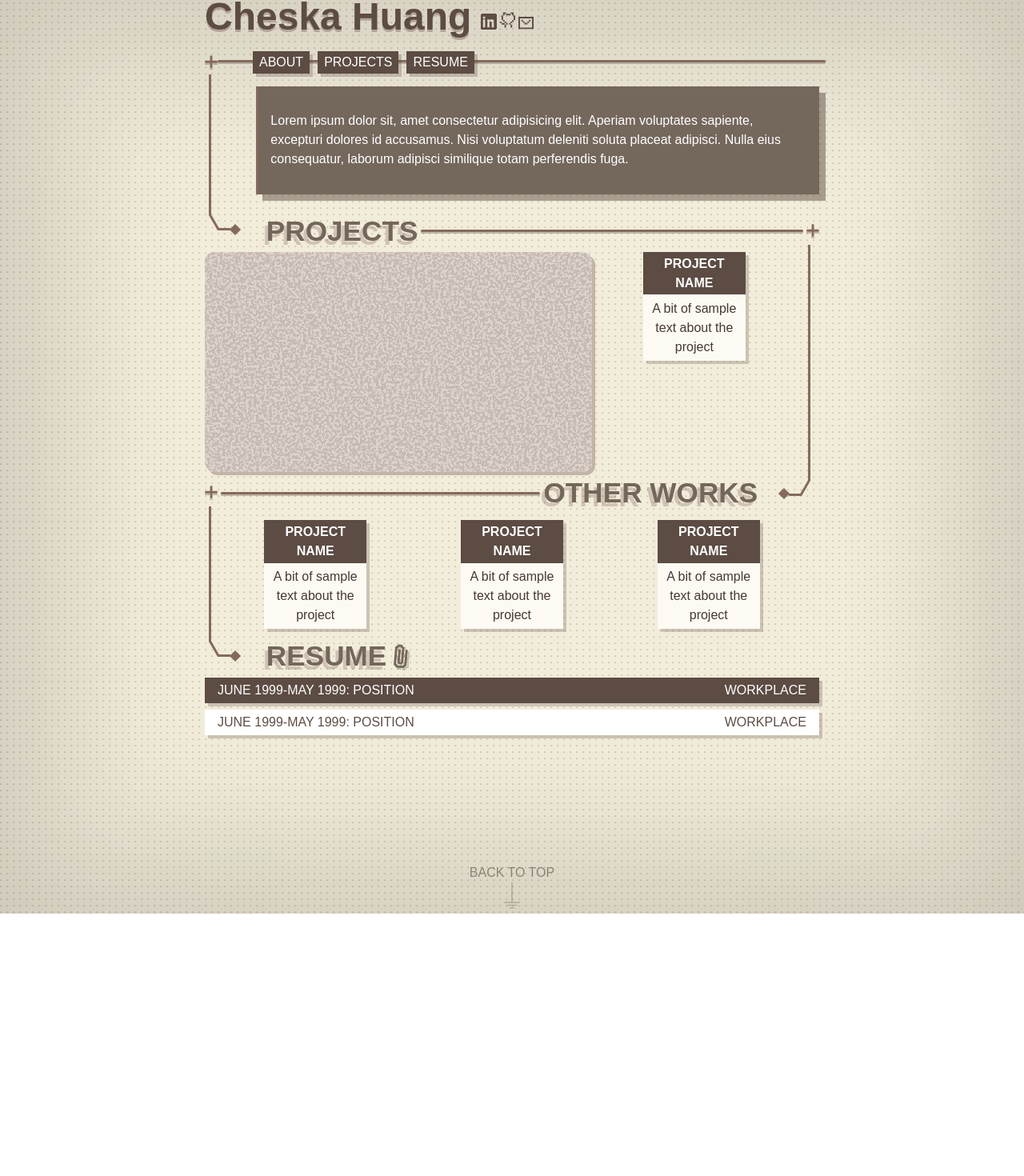
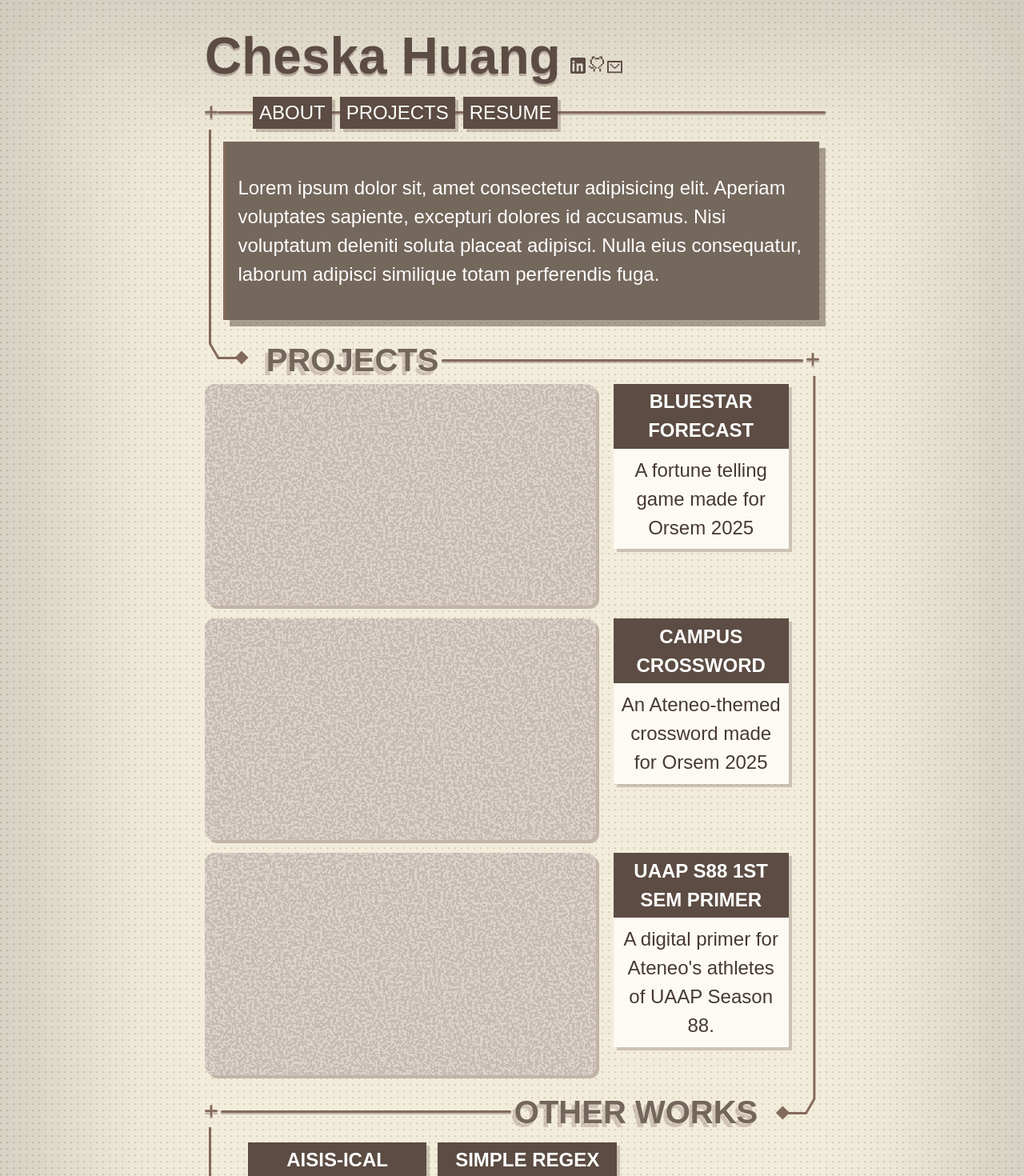
Before and after one commit to lawrencetheabhorrence/lawrencetheabhorrence.github.io, a Svelte app: page / in a window 1280 px wide. Shown: the part 5-1475 px from the top of the page at 80% size. Before the commit the page ends 1147 px from the top, so only its background shows below. Built offline with nearby package versions, Linux system fonts and the light colour scheme; a web font is replaced by a local one.

Commit message:
with site data

```diff
--- a/src/App.svelte
+++ b/src/App.svelte
@@ -1,4 +1,5 @@
 <script lang="ts">
+  import { sitedata } from "./sitedata";
   let navHeight: number | undefined = $state();
   let socialsHeight: number | undefined = $state();
   let aboutHeight: number | undefined = $state();
@@ -7,6 +8,8 @@
 
   let projectHeight: number | undefined = $state();
   let projectHeaderHeight: number | undefined = $state();
+  let otherHeaderHeight: number | undefined = $state();
+  let otherHeight: number | undefined = $state();
   let projectLineTop = $derived(
     (socialsHeight ?? 0) +
       (navHeight ?? 0) +
@@ -15,13 +18,10 @@
       10,
   );
 
-  let otherHeaderHeight: number | undefined = $state();
-  let otherHeight: number | undefined = $state();
-
+  let resumeHeaderHeight: number | undefined = $state();
   let otherLineTop = $derived(
-    projectLineTop + (projectHeight ?? 0) + (otherHeaderHeight ?? 0),
+    projectLineTop + (projectHeight ?? 0) + (otherHeaderHeight ?? 0) + 15,
   );
-  let resumeHeaderHeight: number | undefined = $state();
 </script>
 
 <main id="main">
@@ -42,12 +42,12 @@
     </div>
     <div
       class="node-line"
-      style="top: {projectLineTop}px; right: -27px; transform: scaleX(-1); transform-origin: bottom left;"
+      style="top: {projectLineTop}px; right: 5px; transform: scaleX(-1); transform-origin: bottom center;"
     >
       <div
         class="vert-line"
-        style:height|important="{(projectHeight ?? 0) -
-          5 +
+        style:height|important="{(projectHeight ?? 0) +
+          10 +
           Math.floor((otherHeaderHeight ?? 0) / 2)}px"
       ></div>
       <div
@@ -87,8 +87,8 @@
       <img src="/cross.svg" />
       <div class="line" />
       <ul class="links">
-        <li>About</li>
-        <li>Projects</li>
+        <li><a href="#about-me">About</a></li>
+        <li><a href="#projects">Projects</a></li>
         <li>Resume</li>
       </ul>
     </nav>
@@ -110,13 +110,15 @@
       <img src="/cross.svg" />
     </section>
     <section bind:offsetHeight={projectHeight} id="projects">
+      {#each sitedata.projects as project}
         <article class="project-item">
-        <img src="/placeholder.svg" />
+          <img src={project.image ?? "/placeholder.svg"} />
           <article class="project-card">
-          <h3>Project Name</h3>
-          <p>A bit of sample text about the project</p>
+            <h3>{project.name}</h3>
+            <p>{project.description}</p>
           </article>
         </article>
+      {/each}
     </section>
     <section
       bind:offsetHeight={otherHeaderHeight}
@@ -128,18 +130,12 @@
       <h2>OTHER WORKS</h2>
     </section>
     <section bind:offsetHeight={otherHeight} id="other-projects">
+      {#each sitedata.otherProjects as project}
         <article class="project-card">
-        <h3>Project Name</h3>
-        <p>A bit of sample text about the project</p>
+          <h3>{project.name}</h3>
+          <p>{project.description}</p>
         </article>
-      <article class="project-card">
-        <h3>Project Name</h3>
-        <p>A bit of sample text about the project</p>
-      </article>
-      <article class="project-card">
-        <h3>Project Name</h3>
-        <p>A bit of sample text about the project</p>
-      </article>
+      {/each}
     </section>
     <section
       bind:offsetHeight={resumeHeaderHeight}
@@ -150,14 +146,12 @@
       <img src="/memory_paperclip.svg" />
     </section>
     <section id="resume">
+      {#each sitedata.resume as job}
         <article class="position-row">
-        <p>June 1999-May 1999: Position</p>
-        <p>Workplace</p>
+          <p>{job.date}: {job.position}</p>
+          <p>{job.organization}</p>
         </article>
-      <article class="position-row">
-        <p>June 1999-May 1999: Position</p>
-        <p>Workplace</p>
-      </article>
+      {/each}
     </section>
     <a href="#main">
       <section id="end">
@@ -170,12 +164,17 @@
 
 <style>
   main {
-    width: 100vw;
-    max-width: 100vw;
+    width: 100%;
+    margin-top: 5vh;
+    max-width: 100%;
     min-height: 100vh;
     display: flex;
     flex-flow: column nowrap;
     align-items: center;
+  }
+
+  a {
+    color: white;
   }
 
   main > div {
@@ -193,7 +192,7 @@
 
   #socials-header h1 {
     font-family: "Jersey 25", sans-serif;
-    font-size: 3rem;
+    font-size: 4rem;
     margin: 0;
     margin-right: 0.5rem;
     text-shadow: 0 3px 0 rgba(76, 37, 37, 0.28);
@@ -243,13 +242,13 @@
   p,
   h3 {
     font-family: "Jersey 15", sans-serif;
-    font-size: 1rem;
+    font-size: 1.5rem;
   }
 
   h2 {
     font-family: "Jersey 20", sans-serif;
     color: #73665b;
-    font-size: 2.2rem;
+    font-size: 2.5rem;
     text-shadow: -4px 5px 0 rgba(76, 37, 37, 0.2);
     text-transform: uppercase;
     margin: 0;
@@ -261,13 +260,13 @@
     padding: 2px 8px;
     color: white;
     font-family: "Jersey 15", sans-serif;
-    font-size: 1rem;
+    font-size: 1.5rem;
     text-transform: uppercase;
     box-shadow: 4px 4px 0 0 rgba(89, 74, 66, 0.28);
   }
 
   section#about-me {
-    margin-left: 5vw;
+    margin-left: 3%;
     background: #74675c;
     padding: 2%;
     box-shadow: 8px 8px 0 0 rgba(71, 52, 41, 0.43);
@@ -285,8 +284,8 @@
   }
 
   article.project-card {
-    width: 10vw;
-    min-width: 108px;
+    width: 30%;
+    min-width: 150px;
     box-shadow: 4px 4px 0 0 rgba(92, 76, 67, 0.26);
   }
 
@@ -315,14 +314,15 @@
 
   .project-item {
     display: flex;
-    padding-right: 10%;
+    padding-right: 5%;
     width: 100%;
     align-items: flex-start;
+    margin-bottom: 2vh;
   }
 
   .project-item > img {
     flex-grow: 1;
-    margin-right: 5vw;
+    margin-right: 3%;
     border-radius: 12px;
     max-width: 70%;
     box-shadow: 4px 4px 0.3px 0 rgba(190, 176, 164, 0.92);
@@ -389,7 +389,20 @@
     padding: 8px 2%;
     display: grid;
     grid-template-columns: repeat(3, 1fr);
+    margin-left: 5%;
+    gap: 2%;
     place-items: center;
+  }
+
+  #other-projects .project-card {
+    width: 100%;
+    height: 100%;
+    display: flex;
+    flex-flow: column nowrap;
+  }
+
+  #other-projects .project-card p {
+    flex-grow: 1;
   }
 
   .node-line {
@@ -406,7 +419,7 @@
   .node-line .line {
     box-shadow: none;
     background-color: #846a5b;
-    width: 16px;
+    width: 90%;
     border-radius: 0;
     height: 3px;
     position: relative;
@@ -415,12 +428,12 @@
   }
 
   .node-line .diamond {
-    width: 10px;
+    width: 12px;
     aspect-ratio: 1 / 1;
     background-color: #846a5b;
     transform: rotate(45deg);
     position: absolute;
-    bottom: 1.2%;
-    right: 0;
+    bottom: 2px;
+    left: 90%;
   }
 </style>
--- a/src/app.css
+++ b/src/app.css
@@ -11,6 +11,7 @@
   text-rendering: optimizeLegibility;
   -webkit-font-smoothing: antialiased;
   -moz-osx-font-smoothing: grayscale;
+  scroll-behavior: smooth;
 }
 
 a {
@@ -28,6 +29,8 @@ body {
   display: flex;
   place-items: center;
   min-width: 100vw;
+  max-width: 100vw;
+  overflow-x: clip;
   min-height: 100vh;
   background: top left / 8px repeat url("/bgtile.svg");
   box-shadow:
--- /dev/null
+++ b/src/sitedata.ts
@@ -0,0 +1,67 @@
+export const sitedata = {
+  socials: {
+    linkedIn: "",
+    gitHub: "",
+    email: ""
+  },
+  aboutText: "",
+  projects: [
+    {
+      image: null,
+      name: "Bluestar Forecast",
+      description: "A fortune telling game made for Orsem 2025",
+      link: "bluestar.theguidon.com"
+    },
+    {
+      image: null,
+      name: "Campus Crossword",
+      description: "An Ateneo-themed crossword made for Orsem 2025",
+      link: "bluelingo.theguidon.com"
+    },
+    {
+      image: null,
+      name: "UAAP S88 1st Sem Primer",
+      description: "A digital primer for Ateneo's athletes of UAAP Season 88.",
+      link: ""
+    }
+  ],
+  otherProjects: [
+    {
+      name: "AISIS-ICal",
+      description: "Firefox/Chrome extension to export AISIS schedules to the ICal format.",
+      link: ""
+    },
+    {
+      name: "Simple Regex",
+      description: "Toy regex project made for CSCI 40.",
+      link: ""
+    }
+  ],
+  resume: [
+    {
+      date: "May 2025 — Present",
+      position: "Digital Development Editor",
+      organization: "The GUIDON"
+    },
+    {
+      date: "October 2024 — Present",
+      position: "DNT Deputy",
+      organization: "Computer Society of the Ateneo"
+    },
+    {
+      date: "June 2025 — August 2025",
+      position: "Backend Deputy",
+      organization: "OrSem 2025 Website Secretariat"
+    },
+    {
+      date: "August 2024 — November 2024",
+      position: "Tech Intern",
+      organization: "Continuiti"
+    },
+    {
+      date: "July 2021 — July 2022",
+      position: "Student Assisstant Programmer",
+      organization: "RedRoot Artists' Cooperative"
+    }
+  ]
+}
```
Lines whose indentation alone changed are shown as unchanged.
